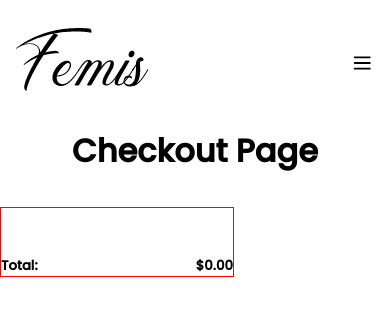
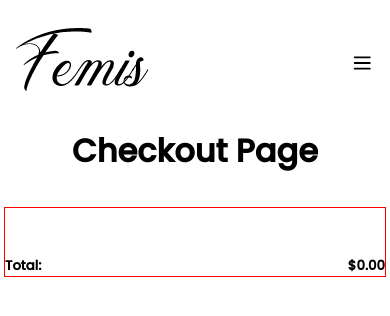
Before and after one commit to femiopebiyi/restaurant-site, a React (Vite) app: page /orders/ordercheckout in a window 390 px wide. Shown: the top 316 px of the page. Built offline with nearby package versions, Linux system fonts and the light colour scheme; the HTML template or start-up script is replaced by a standard one; a web font is replaced by a local one.

Commit message:
fixed double console logging

```diff
--- a/src/App.css
+++ b/src/App.css
@@ -692,4 +692,9 @@ header{
             width: 100%;
             height: 250px;
         }
+
+    .single-con {
+        width: 98%;
+        margin: 2em auto 0 auto;
+    }
 }
--- a/src/context/order-context.tsx
+++ b/src/context/order-context.tsx
@@ -85,12 +85,15 @@ function orderFood(id: number, topping: string, quantity: number, price: number,
     setOrder((prev) => {
         // Check if there is an existing order with the same name, topping, and id
         const existingOrder = prev.find(order => order.id === id && order.name === name && order.topping === topping);
+        console.log(existingOrder)
 
         if (existingOrder) {
             // If an existing order is found, update its quantity and final price
             existingOrder.quantity += quantity;
             existingOrder.finalPrice = existingOrder.quantity * price;
+
             return [...prev];
+
         } else {
             // If no existing order found, add a new order
             return [...prev, {
--- a/src/pages/Orders/OrderCheckout.tsx
+++ b/src/pages/Orders/OrderCheckout.tsx
@@ -1,4 +1,4 @@
-import { useContext} from "react"
+import { useContext, useEffect, useState} from "react"
 import { OrderContext } from "../../context/order-context"
 
 
@@ -7,11 +7,15 @@ import { OrderContext } from "../../context/order-context"
 const OrderCheckout = () => {
   const {order} = useContext(OrderContext)
 
-    let t = 0
-    for(let i = 0; i<order.length; i++){
-      t+= order[i].finalPrice
+     const [total, setTotal] = useState(0);
+
+  useEffect(() => {
+    let t = 0;
+    for (let i = 0; i < order.length; i++) {
+      t += order[i].finalPrice;
     }
-
+    setTotal(t);
+  }, [order]);
 
 
 
@@ -19,8 +23,8 @@ const OrderCheckout = () => {
     <div className="order-checkout">
       <h1 style={{textAlign: "center"}}>Checkout Page</h1>
       <div className="single-con">
-      {order.map((item)=>{
-        return <div className="single-order">
+      {order.map((item, key)=>{
+        return <div className="single-order" key={key}>
           <p>{`${item.quantity} ${item.name} with ${item.topping} topping`} </p>
           <h4>${item.finalPrice}</h4>
         </div>
@@ -28,7 +32,7 @@ const OrderCheckout = () => {
 
       <div className="total-con" style={{display: "flex", justifyContent: "space-between", marginTop: "3em"}}>
         <h5>Total:</h5>
-        <h5>${t.toFixed(2)}</h5>
+        <h5>${total.toFixed(2)}</h5>
       </div>
       </div>
     </div>
```
